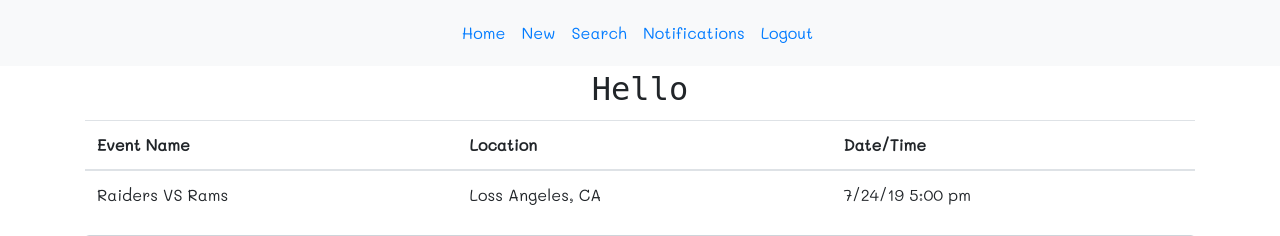
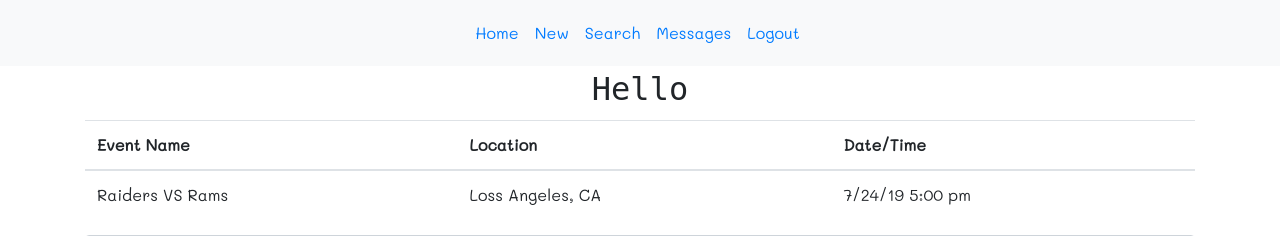
Before and after one commit to codingdojo-pna-july-2019/Courtney_Richard, a Flask app: page /event/1 in a window 1280 px wide. Shown: the top 236 px of the page. Run offline with Flask 2, Linux system fonts and the light colour scheme; data comes from the database, SQL or seed files in the repository; both versions use the stored data as it was after the commit; some libraries are stand-ins or nearby versions; some web fonts are replaced.

Commit message:
changed name of notification to messages

```diff
--- a/controller_functions.py
+++ b/controller_functions.py
@@ -135,6 +135,7 @@ def event(id):
     print(user_events)
     # query_events_and_message = user.
     return render_template("message_board.html", organize_event = user_events )
+
 def create_msg():
 
     new_message = Message(content = request.form['msg'])
--- a/templates/add_new_event_page.html
+++ b/templates/add_new_event_page.html
@@ -21,7 +21,7 @@
                 <a class="nav-link" href="#">Search</a>
             </li>
             <li class="nav-item">
-                <a class="nav-link" href="notifications">Notifications</a>
+                <a class="nav-link" href="">Messages</a>
             </li>
             <li class="nav-item">
                 <a class="nav-link" href="/logout">Logout</a>
--- a/templates/message_board.html
+++ b/templates/message_board.html
@@ -4,7 +4,7 @@
     <meta charset="UTF-8">
     <meta name="viewport" content="width=device-width, initial-scale=1.0">
     <meta http-equiv="X-UA-Compatible" content="ie=edge">
-    <title>Notifications</title>
+    <title>Messages</title>
     <link rel="stylesheet" href="{{ url_for('static', filename='main.css') }}">
     <link rel="stylesheet" href="https://maxcdn.bootstrapcdn.com/bootstrap/4.3.1/css/bootstrap.min.css">
 </head>
@@ -21,7 +21,7 @@
                 <a class="nav-link" href="#">Search</a>
             </li>
             <li class="nav-item">
-                <a class="nav-link" href="/notifications">Notifications</a>
+                <a class="nav-link" href="/event">Messages</a>
             </li>
             <li class="nav-item">
                 <a class="nav-link" href="/logout">Logout</a>
@@ -33,7 +33,7 @@
             <table class="table table-hover">
                     <thead>
                         <tr>
-                            <th> Event Name</th>
+                            <th>Event Name</th>
                             <th>Location</th>
                             <th>Date/Time</th>
                         </tr>
--- a/templates/user_home_page.html
+++ b/templates/user_home_page.html
@@ -25,7 +25,7 @@
                 <a class="nav-link" href="#">Search</a>
             </li>
             <li class="nav-item">
-                <a class="nav-link" href="event">notifications</a>
+                <a class="nav-link" href="/event">Messages</a>
             </li>
             <li class="nav-item">
                 <a class="nav-link" href="/logout">Logout</a>
@@ -67,6 +67,7 @@
                 {% endfor %}
             </table>
             <table class="table table-hover">
+                <h2>Your Events</h2>
                 <thead>
                         <tr>
                             <th> Event Name</th>
```
Also changed, not shown: CandR.db.
